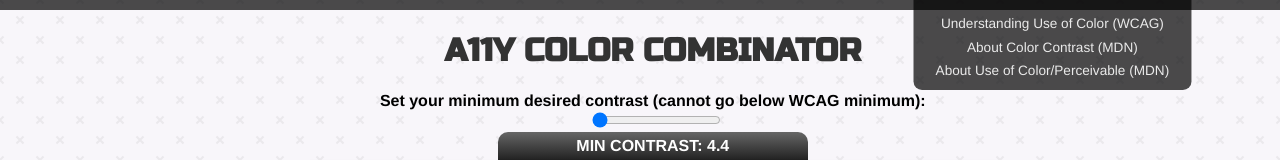
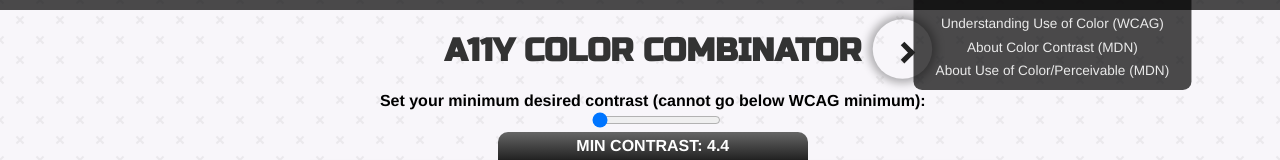
Before and after one commit to drinkingtheink/a11y-color-picker, a Vue app: page / in a window 1280 px wide. Shown: the top 160 px of the page. Built offline with nearby package versions, Linux system fonts and the light colour scheme.

Commit message:
about links

```diff
--- a/src/components/Info.vue
+++ b/src/components/Info.vue
@@ -1,5 +1,8 @@
 <template>
   <div class="info-links">
+      <div class="icon">
+        <span class="chevron"></span>
+      </div>
       <div v-for="link in this.info" :key="link.link">
           <a
             :href="link.link"
@@ -20,3 +23,46 @@ export default {
   },
 }
 </script>
+
+<style>
+.chevron::before {
+	border-style: solid;
+	border-width: 0.25em 0.25em 0 0;
+	content: '';
+	display: inline-block;
+	height: 0.45em;
+	left: 0.15em;
+	position: relative;
+	top: 0.15em;
+	transform: rotate(-45deg);
+	vertical-align: top;
+	width: 0.45em;
+}
+
+.chevron.right:before {
+	left: 0;
+	/* transform: rotate(45deg); */
+}
+
+.icon {
+  --iconDim: 70px;
+
+  height: var(--iconDim);
+  width: var(--iconDim);
+  border-radius: 50%;
+  background-color: var(--overlay);
+  position: absolute;
+  left: -3rem;
+  top: 25px;
+  box-shadow: 0px 0px 10px 5px rgba(0,0,0,0.3);
+  display: flex;
+  justify-content: center;
+  align-items: center;
+  transform: rotate(90deg);
+  font-size: 160%;
+}
+
+.icon span {
+  color: var(--base, #222);
+}
+</style>
```
